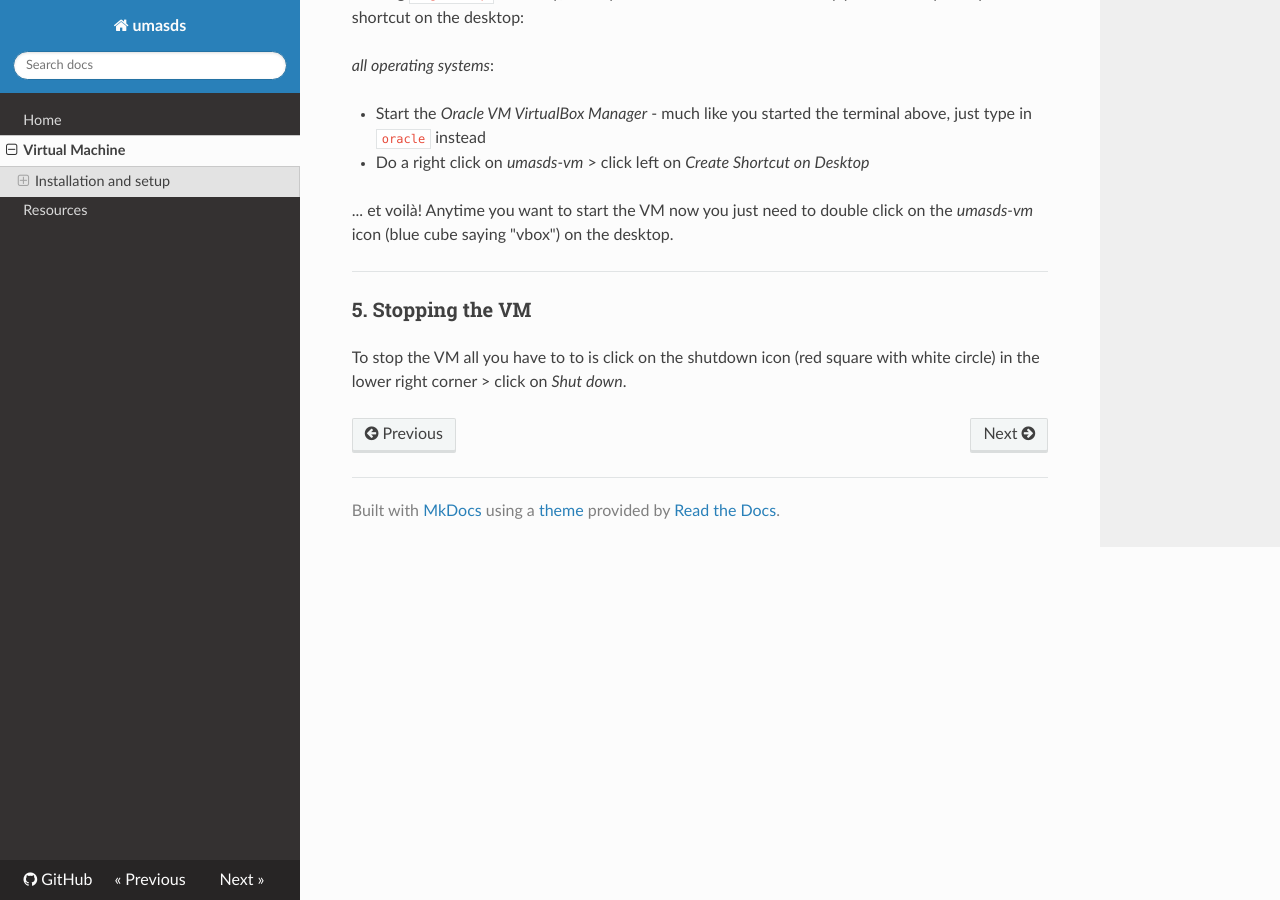
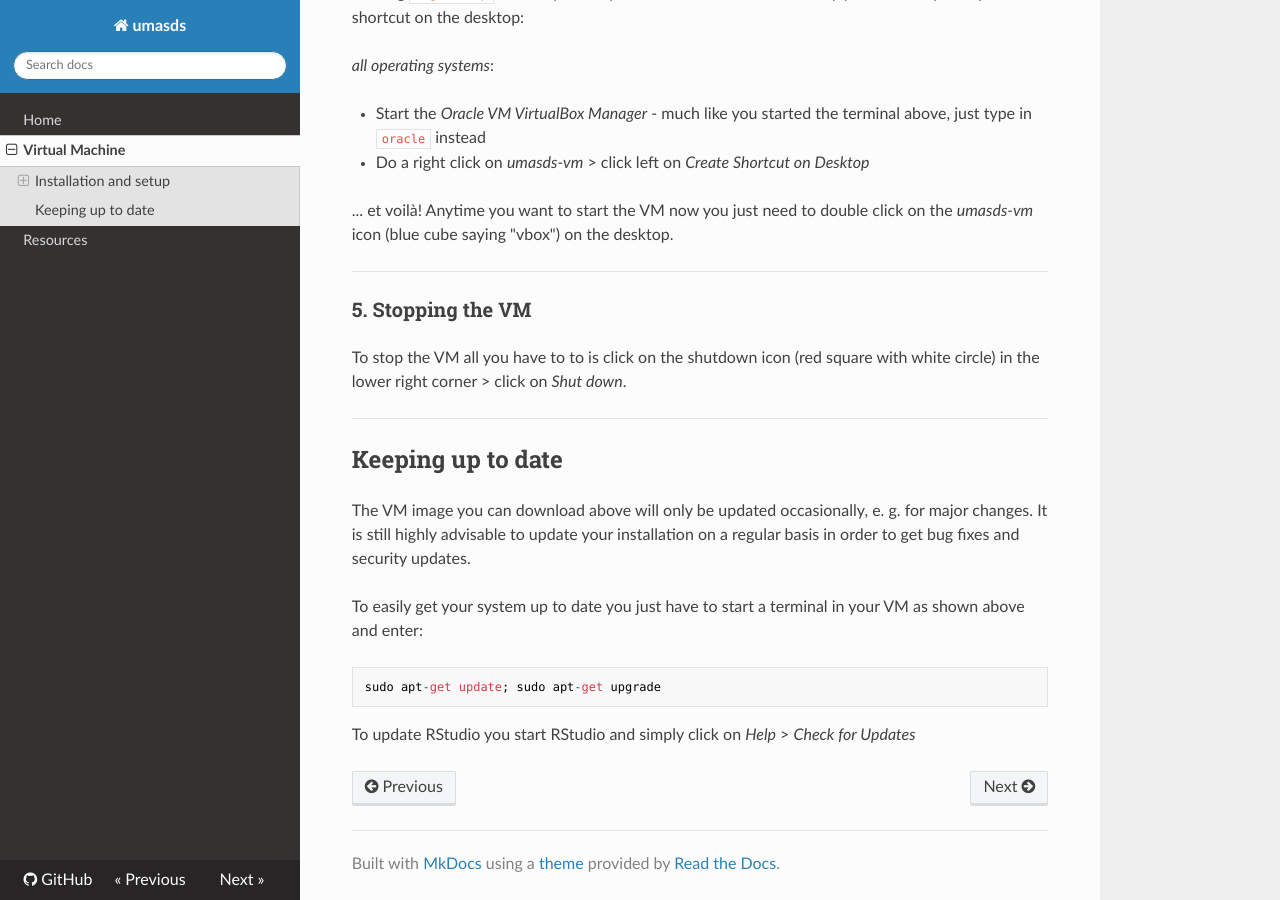
Before and after one commit to umasds/umasds-mkdocs, an MkDocs documentation site: the page built from docs/vm.md, in a window 1280 px wide and 900 px high, scrolled down 2047 px. Built offline with MkDocs 1.6.1, drawn with Linux system fonts in a browser that asks for light colours; nearby versions of some CDN libraries; old or Windows-style settings are respelled for this version of MkDocs.

Commit message:
Info on how to update

````diff
--- a/docs/vm.md
+++ b/docs/vm.md
@@ -101,3 +101,20 @@ desktop.
 To stop the VM all you have to to is click on the shutdown icon (red
 square with white circle) in the lower right corner > click on *Shut
 down*.
+
+---
+
+## Keeping up to date
+The VM image you can download above will only be updated occasionally,
+e. g. for major changes. It is still highly advisable to update your
+installation on a regular basis in order to get bug fixes and security
+updates.
+
+To easily get your system up to date you just have to start a terminal
+ in your VM as shown above and enter:
+```
+sudo apt-get update; sudo apt-get upgrade
+```
+
+To update RStudio you start RStudio and simply click on *Help* >
+*Check for Updates*
````
